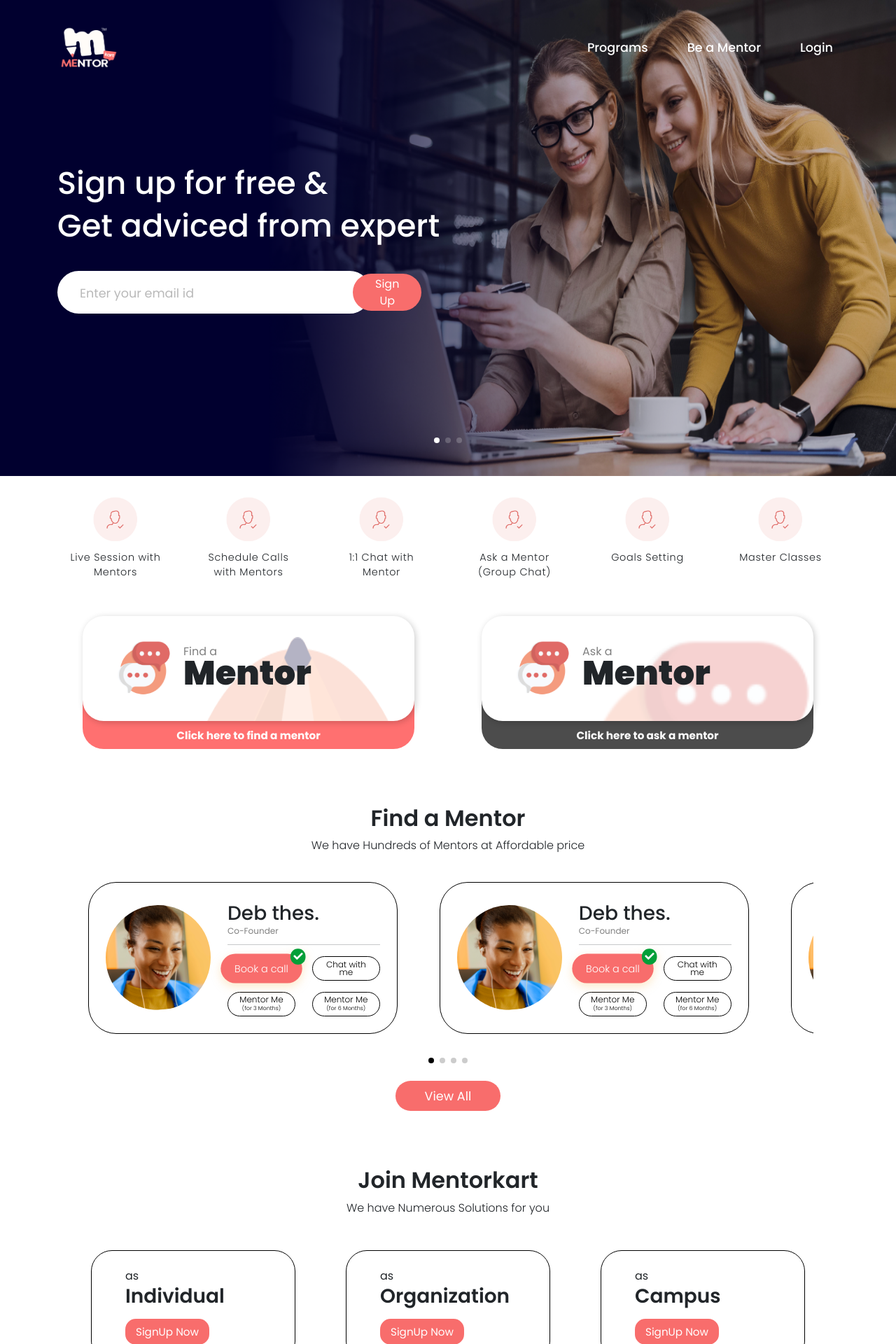
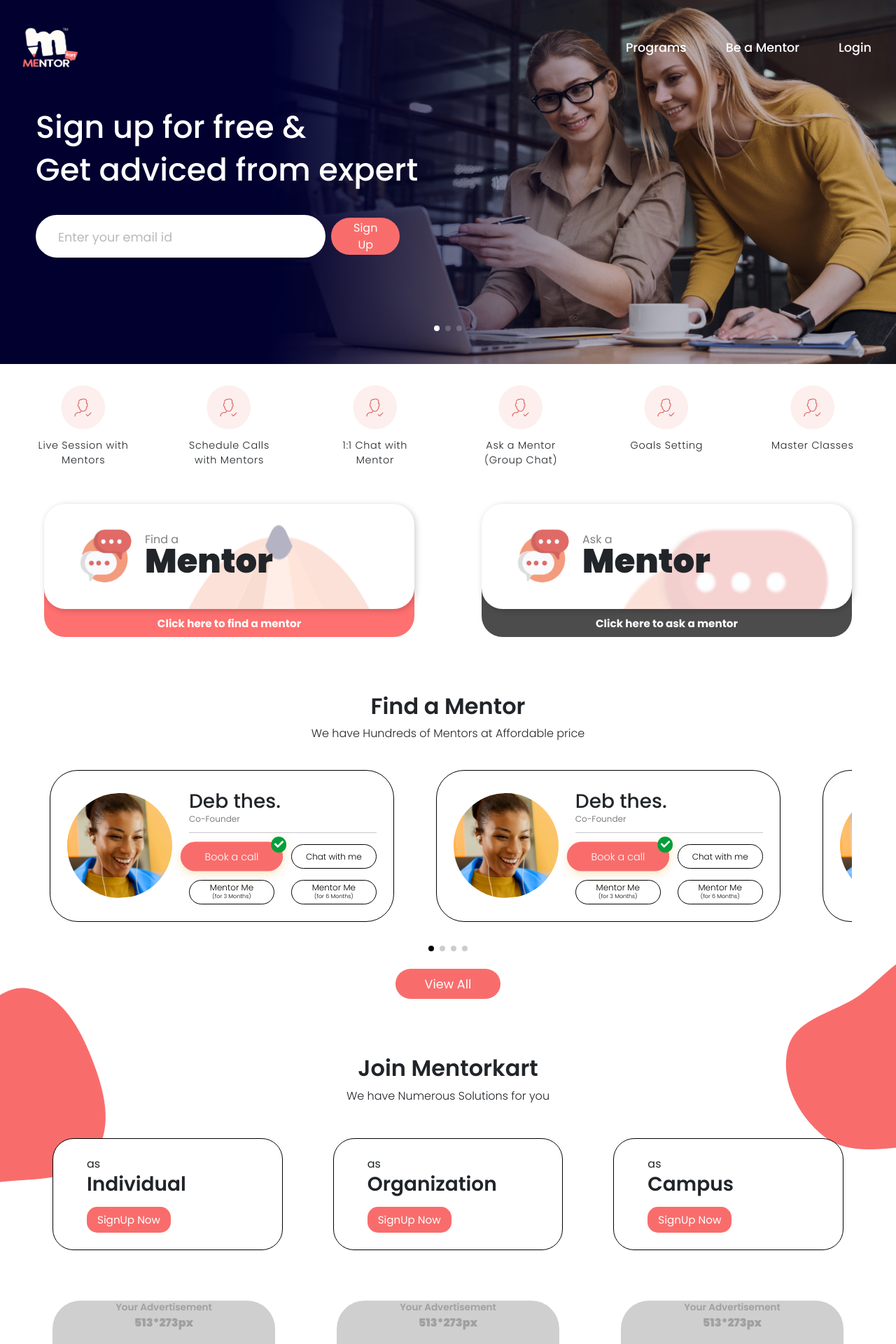
Before and after one commit to manasgautam1/mentorkart-react, a React (Create React App) app: page / in a window 1280 px wide. Shown: the top 1920 px of the page at 70% size. Built offline with nearby package versions, Linux system fonts and the light colour scheme.

Commit message:
1330px commit 8

```diff
--- a/src/App.js
+++ b/src/App.js
@@ -17,7 +17,15 @@ function App() {
         <Showcase />
         <Container>
           <FindMentor />
-          <JoinSection />
+        </Container>
+        <div className='join-container'>
+          <img src='/images/vector-1.png' alt='' className='vector-1' />
+          <img src='/images/vector-2.png' alt='' className='vector-2' />
+          <Container>
+            <JoinSection />
+          </Container>
+        </div>
+        <Container>
           <ProgramsSection />
           <PartnersSection />
           <TestimonialSection />
--- a/src/index.css
+++ b/src/index.css
@@ -40,11 +40,11 @@ body {
 .showcase {
   background: #01002f;
   position: relative;
-  height: 85vh;
+  height: 75vh;
 }
 .showcase-image {
   width: 70%;
-  height: 85vh;
+  height: 75vh;
   float: right;
 }
 .showcase-container {
@@ -56,7 +56,7 @@ body {
   position: absolute;
   flex-direction: column;
   justify-content: center;
-  height: 85vh;
+  height: 75vh;
 }
 .showcase-content h3 {
   font-weight: 500;
@@ -317,9 +317,29 @@ body {
   transform: scale(1.02);
 }
 /* JOIN SECTION  */
+.join-container {
+  /* background-color: #fafafa; */
+  position: relative;
+}
+.join-container .vector-1 {
+  position: absolute;
+
+  top: -9%;
+  left: 0;
+}
+.join-container .vector-2 {
+  position: absolute;
+  right: 0;
+  top: -16%;
+}
+.join-section {
+  position: relative;
+  z-index: 10;
+}
 .join-section .join-card {
   border: 1px solid #000;
   border-radius: 30px;
+  background-color: #fff;
 }
 .join-section .join-card span {
   font-weight: 400;
--- a/src/laptop-13.css
+++ b/src/laptop-13.css
@@ -29,6 +29,21 @@
   }
 
   @media (min-width: 1050px) {
+    .container,
+    .container-lg,
+    .container-md,
+    .container-sm,
+    .container-xl {
+      max-width: 1250px !important;
+    }
+    .showcase-content {
+      padding: 0 1.5rem;
+      height: 65vh;
+    }
+    .showcase-image,
+    .showcase {
+      height: 65vh;
+    }
     .testimonial-card {
       padding: 2.5rem 2rem 1.5rem 2rem !important;
     }
```
Also changed, not shown: public/images/vector-1.png (added), public/images/vector-2.png (added).
